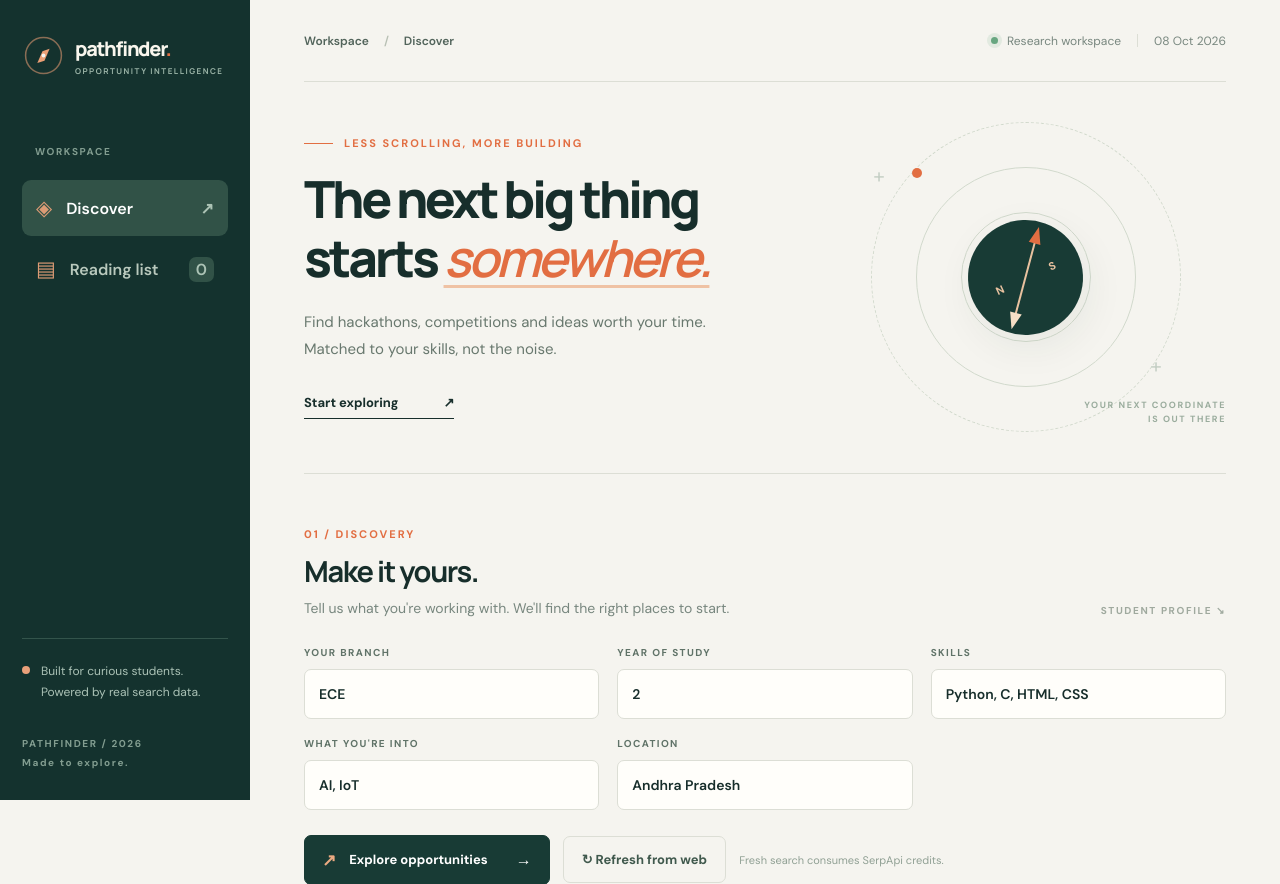
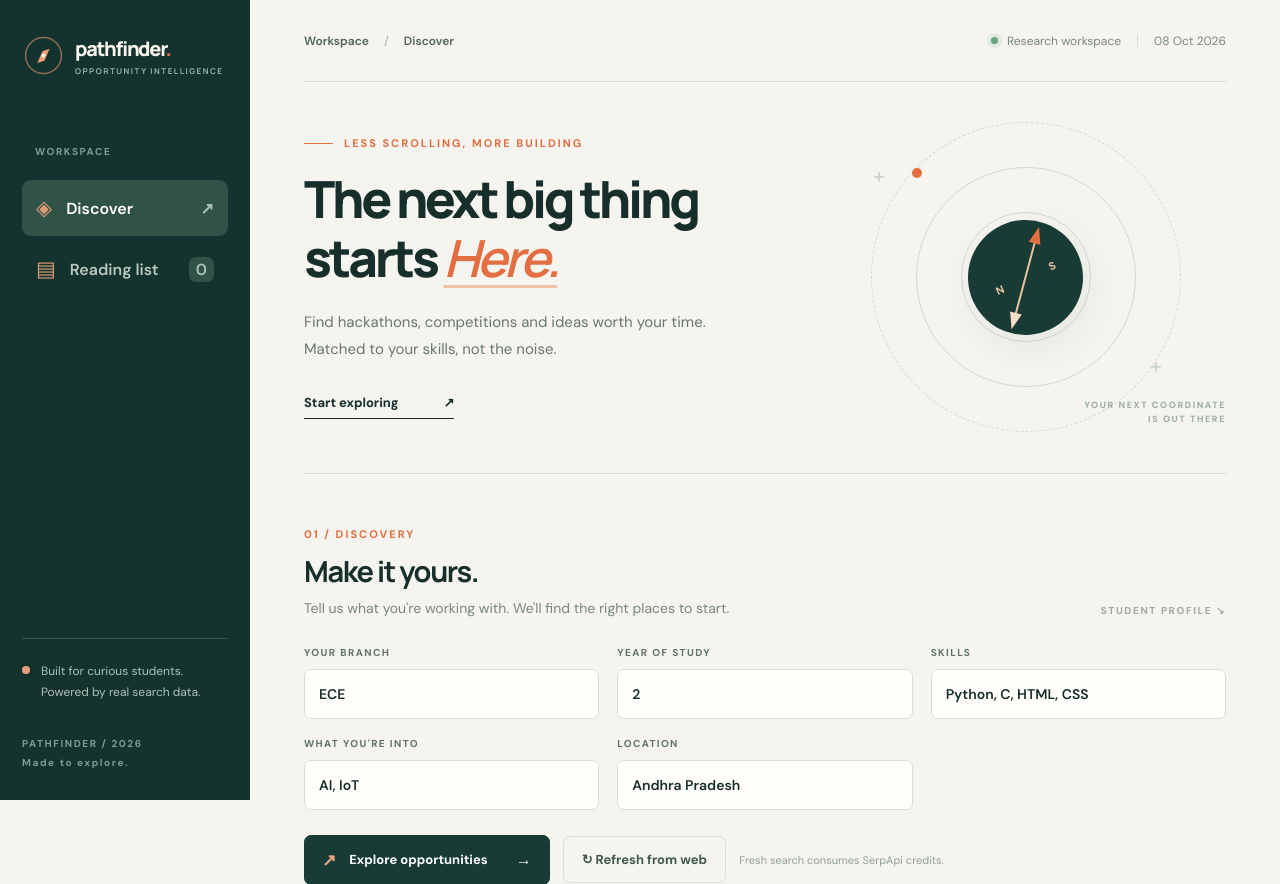
Before and after one commit to FrontendForgeX/PathFinder-AI, a Flask app: page / in a window 1280 px wide. Shown: the top 884 px of the page. Run offline with Flask 3, Linux system fonts and the light colour scheme; data that the repository does not hold is empty.

Commit message:
Update index.html

```diff
--- a/templates/index.html
+++ b/templates/index.html
@@ -32,7 +32,7 @@
     <div class="topbar"><span class="breadcrumb">Workspace <span>/</span> Discover</span><div class="topbar-right"><span class="topbar-pulse"></span> Research workspace <span class="topbar-divider"></span> <span id="today"></span></div></div>
 
     <section class="hero" aria-labelledby="headline">
-      <div class="hero-text"><div class="kicker"><span class="kicker-line"></span> LESS SCROLLING, MORE BUILDING</div><h1 id="headline">The next big thing<br>starts <span class="underlined">somewhere.</span></h1><p>Find hackathons, competitions and ideas worth your time. Matched to your skills, not the noise.</p><a href="#searchPanel" class="hero-link">Start exploring <span>↗</span></a></div>
+      <div class="hero-text"><div class="kicker"><span class="kicker-line"></span> LESS SCROLLING, MORE BUILDING</div><h1 id="headline">The next big thing<br>starts <span class="underlined">Here.</span></h1><p>Find hackathons, competitions and ideas worth your time. Matched to your skills, not the noise.</p><a href="#searchPanel" class="hero-link">Start exploring <span>↗</span></a></div>
       <div class="hero-graphic" aria-hidden="true"><div class="orbit orbit-one"></div><div class="orbit orbit-two"></div><div class="orbit orbit-three"></div><div class="hero-cross cross-a">+</div><div class="hero-cross cross-b">+</div><div class="graphic-center"><span>N</span><div class="needle"></div><span>S</span></div><div class="graphic-caption">YOUR NEXT COORDINATE<br>IS OUT THERE</div></div>
     </section>
 
```
